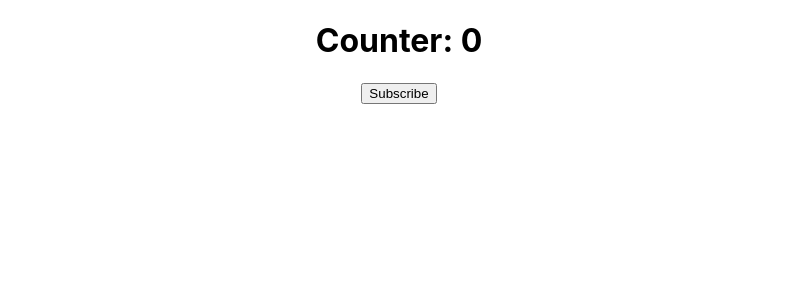
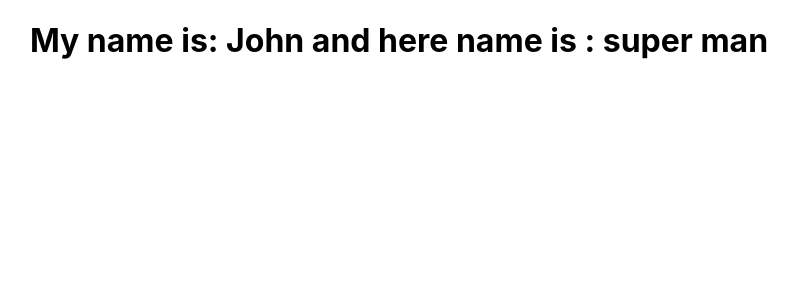
Before and after one commit to sameera999/first-react-app, a React (Create React App) app: page / in a window 1280 px wide. Shown: the top 300 px of the page, without its empty margins (241-1039 px from the left). Built offline with nearby package versions, Linux system fonts and the light colour scheme.

Commit message:
destructsring props

```diff
--- a/src/App.js
+++ b/src/App.js
@@ -8,9 +8,9 @@ import Counter from './components/Counter';
 function App() {
   return (
     <div className="App">
-      {/* <Greet name='John'/>       */}
+      <Greet name='John' heroName='super man'/>
       {/* <Message /> */}
-      <Counter />
+      {/* <Counter /> */}
     </div>
   );
 }
--- a/src/components/Greet.js
+++ b/src/components/Greet.js
@@ -1,11 +1,11 @@
 import React from "react";
 
-const Greet = props =>{
-    console.log(props);
+const Greet = ({name, heroName}) =>{
+    // console.log(props);
     return(
         <div>
             <h1>
-                Hello world {props.name}
+                My name is: {name} and here name is : {heroName}
             </h1>
         </div>
     )
```
